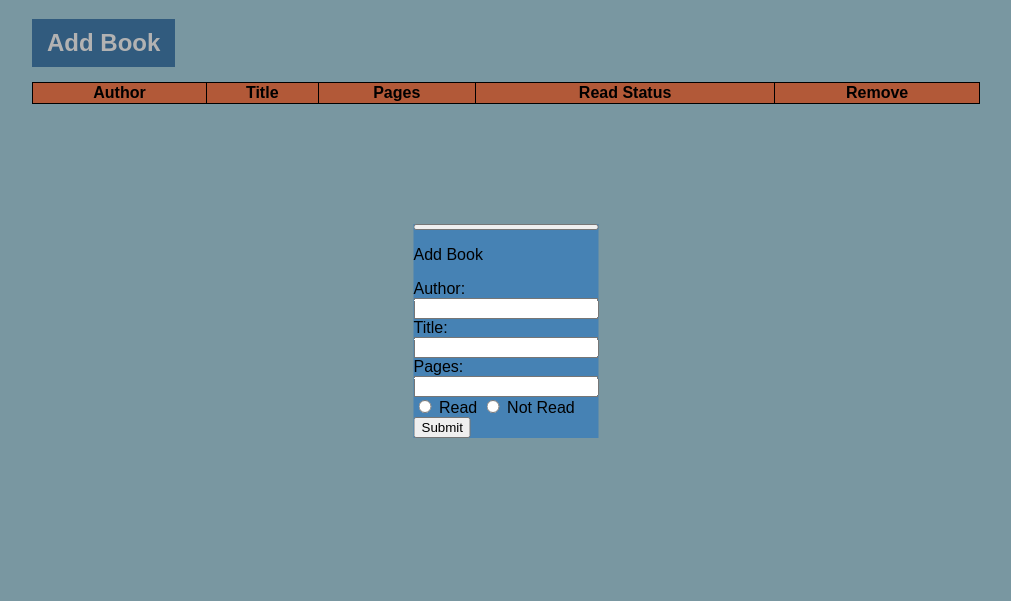
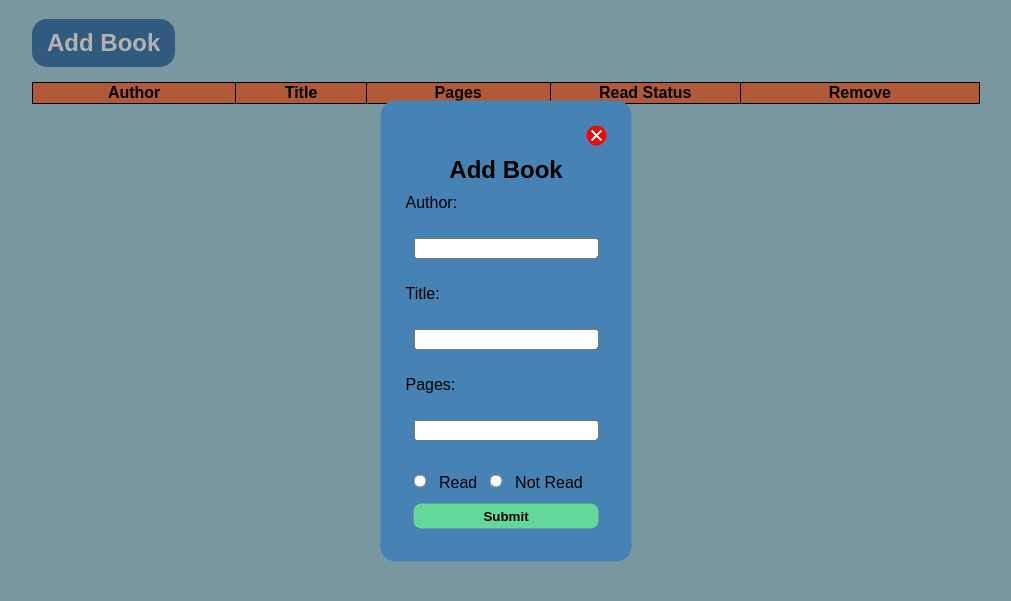
Before and after one commit to flipott/library, a plain HTML site: page index.html in a window 1280 px wide. Both pictures are taken after a click on the button "Add Book". Shown: the part 69-670 px from the top of the page, without its empty margins (134-1145 px from the left). Drawn offline with Linux system fonts and the light colour scheme.

Commit message:
Stylized form and buttons

```diff
--- a/styles.css
+++ b/styles.css
@@ -27,14 +27,23 @@ body, html {
     color: white;
     font-size: 1.5rem;
     font-weight: bold;
+    border-radius: 15px;
 }
 
 #book-table, th, td {
     border: 1px solid black;
     border-collapse: collapse;
     text-align: center;
+    text-transform: capitalize;
+    width: ;
+}
 
+th, td {
+    width: 10px;
 }
+
+
+
 
 th {
     background: coral;
@@ -50,4 +59,56 @@ th {
     left: 50%;
     transform: translate(-50%, -50%);
     box-shadow: 0 0 0 max(100vh, 100vw) rgba(0, 0, 0, .3);
+    padding: 25px;
+    border-radius: 15px;
 }
+
+
+#form-container p {
+    font-size: 1.5rem;
+    font-weight: bold;
+    text-align: center;
+    margin-top: 10px;
+    margin-bottom: 10px;
+}
+
+#cancel, .remove {
+    align-self: flex-end;
+    box-sizing:border-box;
+    width:20px;
+    height:20px;
+    border-width:3px;
+    border-style: solid;
+    border-color:red;
+    border-radius:100%;
+    background: -webkit-linear-gradient(-45deg, transparent 0%, transparent 46%, white 46%,  white 56%,transparent 56%, transparent 100%), -webkit-linear-gradient(45deg, transparent 0%, transparent 46%, white 46%,  white 56%,transparent 56%, transparent 100%);
+    background-color:red;
+}
+
+
+#cancel:hover, .remove:hover {
+    border-color: gray;
+    background-color: gray;
+    cursor: pointer;
+}
+
+input {
+    margin: 8px;
+}
+
+form {
+    display: flex;
+    flex-direction: column;
+}
+
+#submit {
+    border: none;
+    border-radius: 8px;
+    padding: 5px 10px;
+    background-color: rgb(99, 216, 152);
+    font-weight: bold;
+}
+
+input {
+    overflow: scroll;
+}
```
